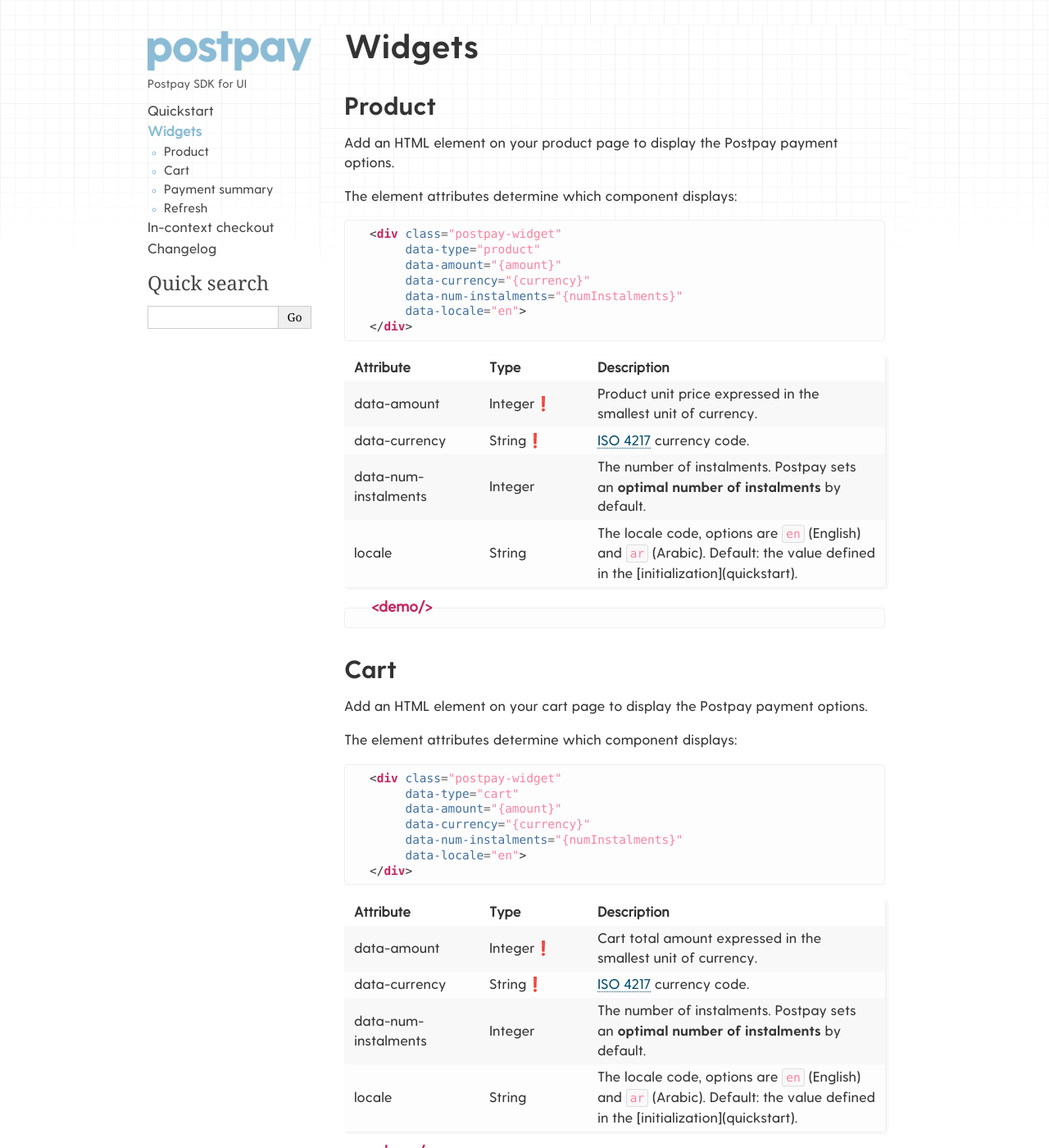
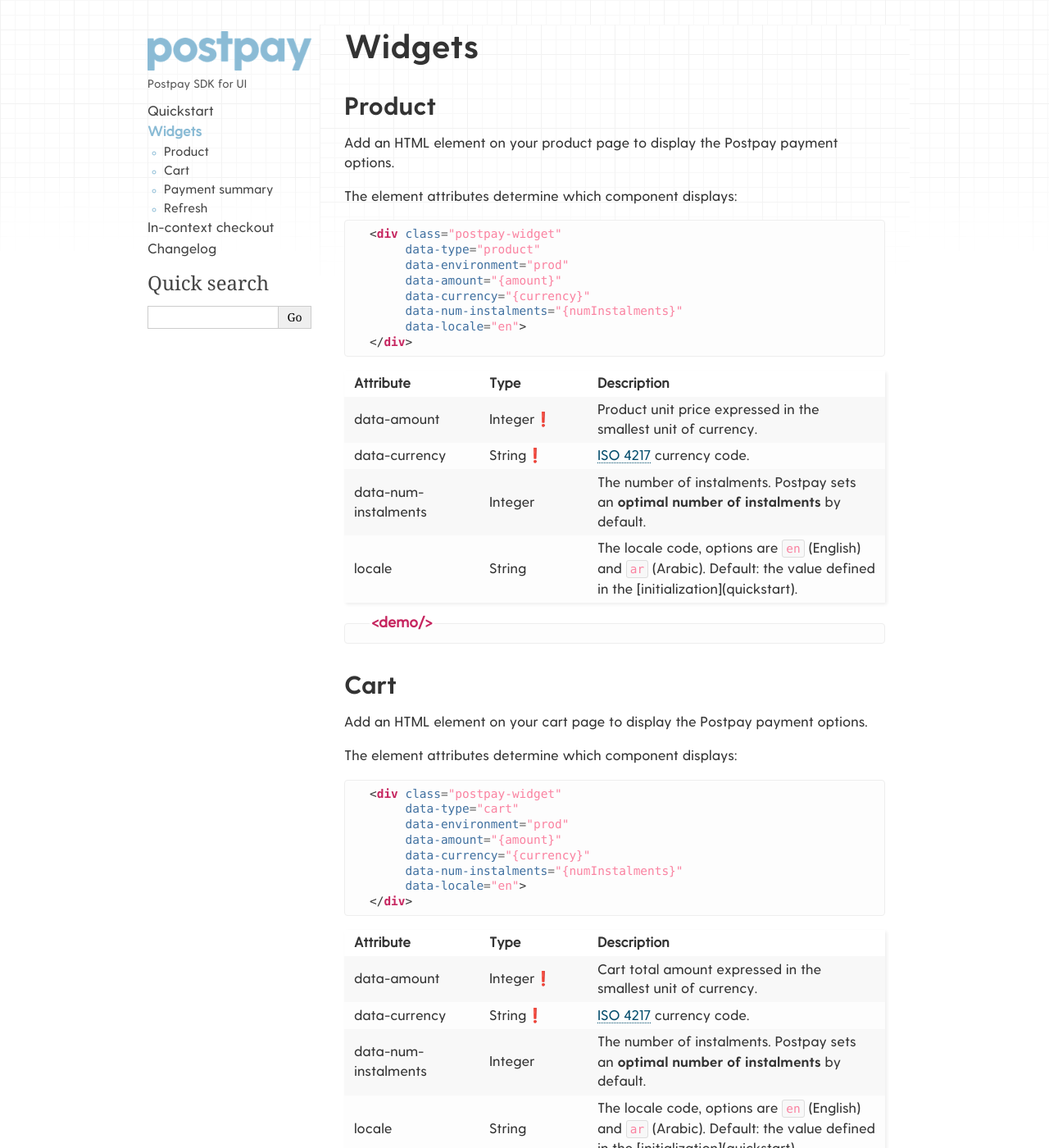
Before and after one commit to postpayio/postpay-ui, a Sphinx documentation site: the page built from docs/widgets.rst, in a window 1280 px wide and 1400 px high. Shown: the whole window at 82% size. Built offline with Sphinx 7.4.7, drawn with Linux system fonts in a browser that asks for light colours; some of the changed text lies outside the part shown.

Commit message:
add new attribute to the widget data-environment in docs

```diff
--- a/docs/widgets.rst
+++ b/docs/widgets.rst
@@ -12,6 +12,7 @@
 
     <div class="postpay-widget"
          data-type="product"
+         data-environment="prod"
          data-amount="{amount}"
          data-currency="{currency}"
          data-num-instalments="{numInstalments}"
@@ -63,6 +64,7 @@
 
     <div class="postpay-widget"
          data-type="cart"
+         data-environment="prod"
          data-amount="{amount}"
          data-currency="{currency}"
          data-num-instalments="{numInstalments}"
@@ -114,6 +116,7 @@
 
     <div class="postpay-widget"
          data-type="payment-summary"
+         data-environment="prod"
          data-amount="{amount}"
          data-currency="{currency}"
          data-num-instalments="{numInstalments}"
```
